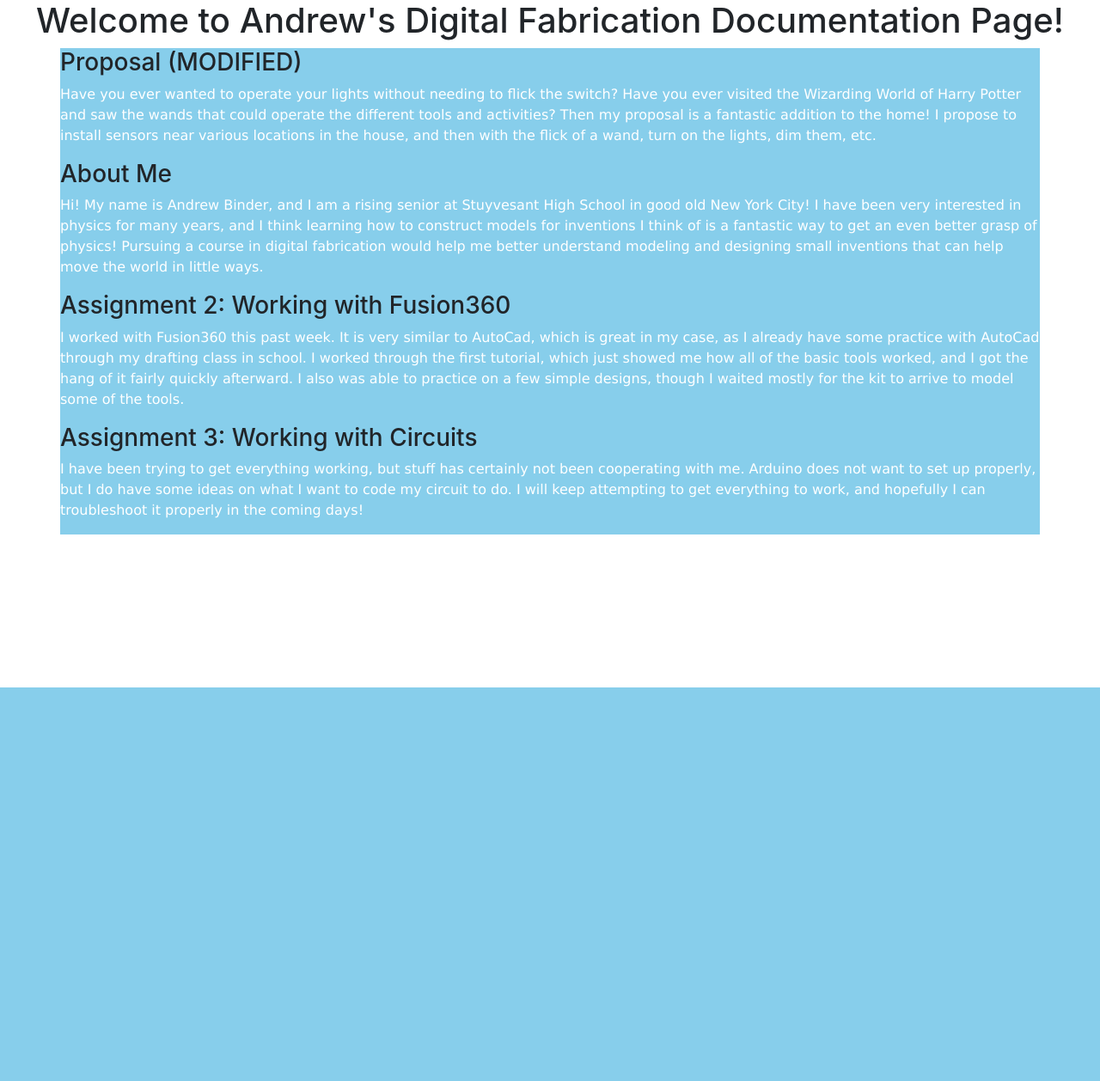
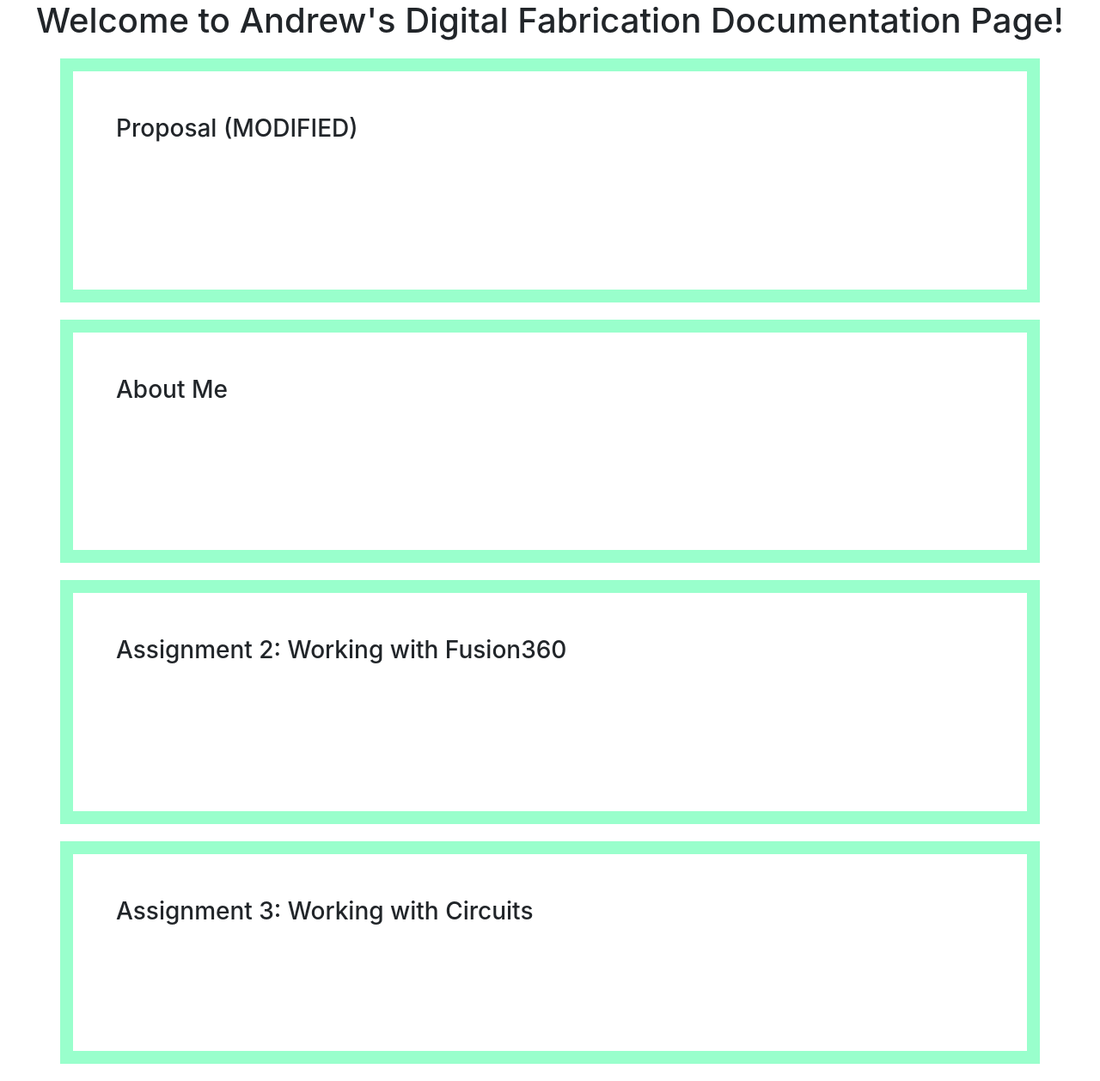
Before and after one commit to 2048-student/PHYS_S-12, a PHP site: page / in a window 1280 px wide. Shown: the whole page at 86% size. Before the commit the page ends 800 px from the top, so only its background shows below. Run offline with PHP 8.4, Linux system fonts and the light colour scheme; some libraries are stand-ins or nearby versions.

Commit message:
Update style.css

```diff
--- a/style.css
+++ b/style.css
@@ -1,11 +1,11 @@
-body,div{
+body{
   background-color:#87ceeb;
 }
 h1,h3,p{
   font-family: "Lucida Sans Unicode", "Lucida Grande", sans-serif;
   color:white;
 }
-row{
+.row{
   border: 15px solid #99ffcc;
   padding: 50px;
   margin: 20px;
```
